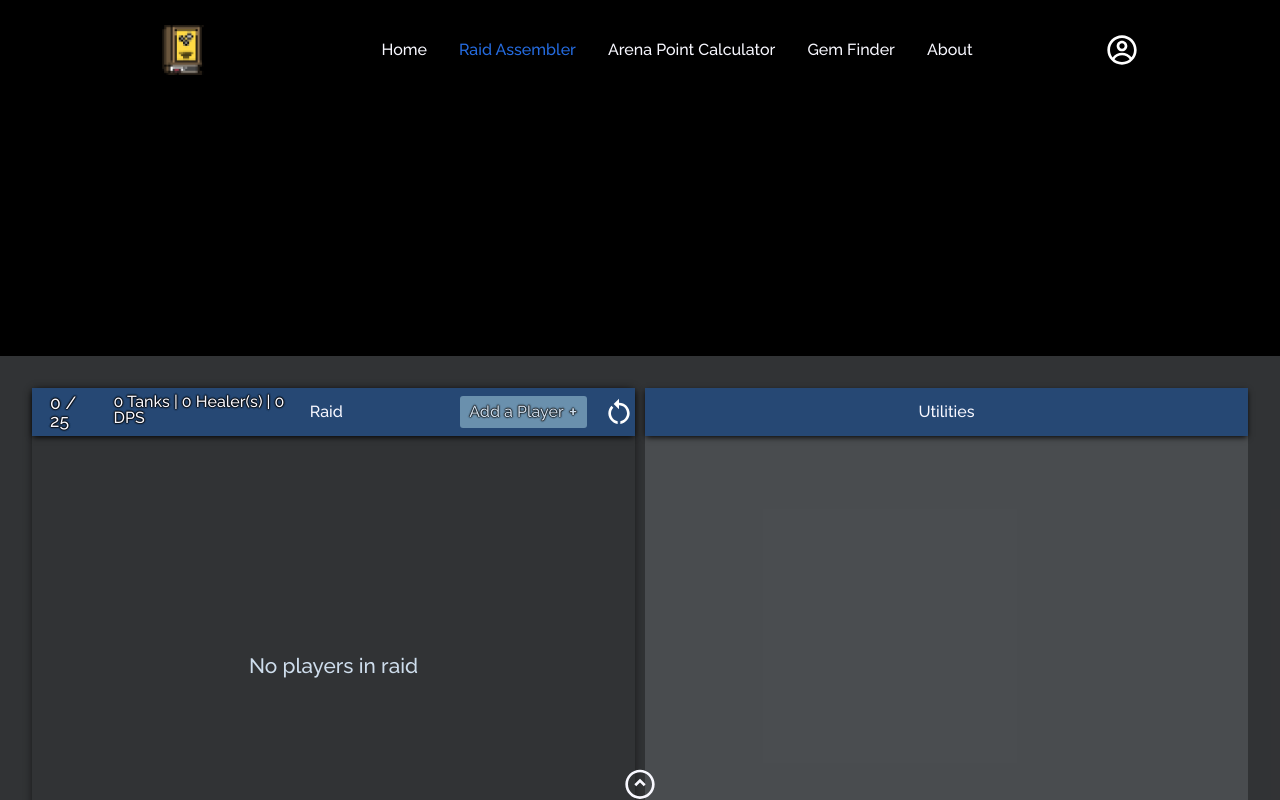
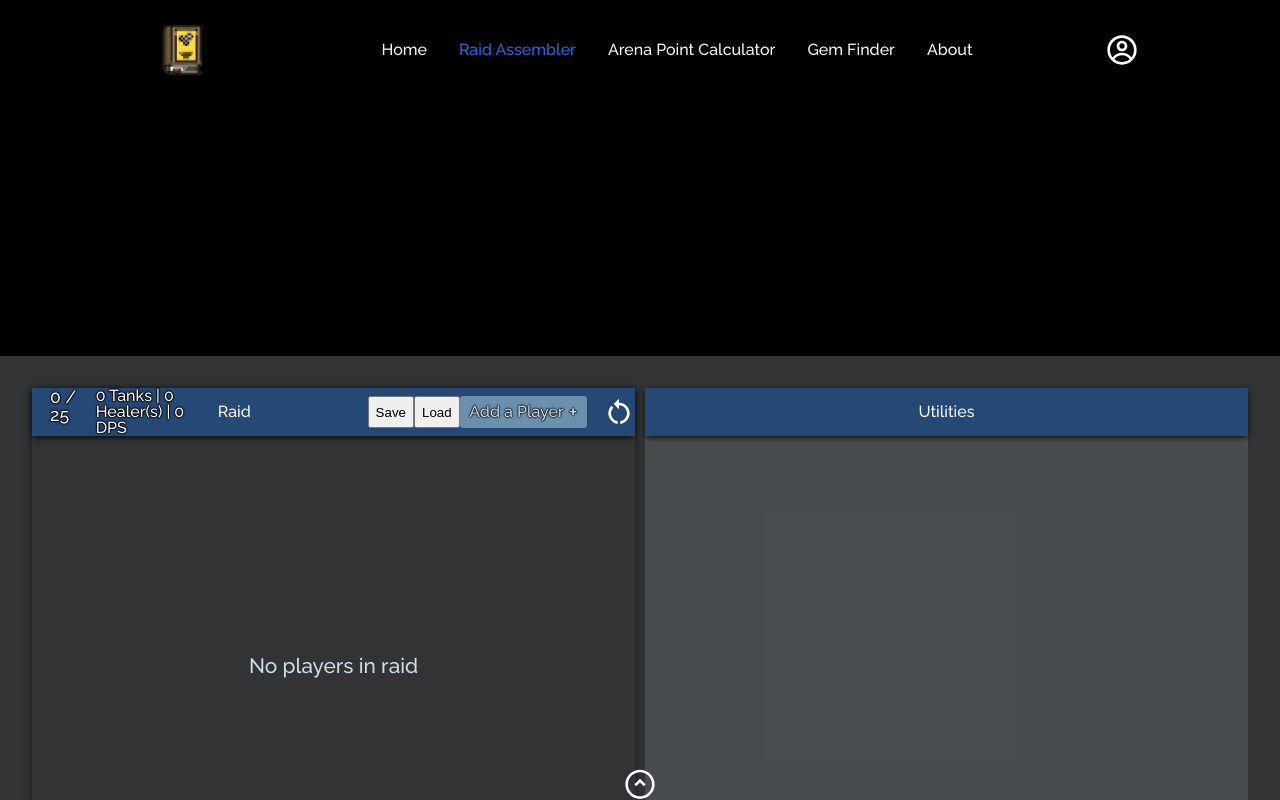
Before and after one commit to MarcusMohns/Codex-Online, a React (Create React App) app: page /raidassembler in a window 1280 px wide. Shown: the top 800 px of the page. Built offline with nearby package versions, Linux system fonts and the light colour scheme.

Commit message:
added simple save and load feature for raid

```diff
--- a/src/pages/raidassembler.js
+++ b/src/pages/raidassembler.js
@@ -289,6 +289,20 @@ const RaidAssembler = () => {
     }
   };
 
+  const saveOnClick = () => {
+    const savedRaid = JSON.stringify(raid);
+    const savedBuffs = JSON.stringify(buffs);
+    const savedUtils = JSON.stringify(utilities);
+    const savedCount = JSON.stringify(raidCount);
+    localStorage.setItem("raid", savedRaid);
+    console.log("Saved raid!");
+  };
+  const loadOnClick = () => {
+    const newState = JSON.parse(localStorage.getItem("raid"));
+    setRaid(newState);
+    console.log("Raid loaded!");
+  };
+
   const handleCount = (player, status) => {
     let value = 0;
     if (status === "add") {
@@ -420,6 +434,8 @@ const RaidAssembler = () => {
           </div>
           <div className="raid-text">Raid</div>
           <div className="btn-container">
+            <button onClick={saveOnClick}>Save</button>
+            <button onClick={loadOnClick}>Load</button>
             <AddPlayerButton onClick={handleRightMenuToggle}>
               Add a Player <span id="plus-sign">+</span>
             </AddPlayerButton>
```
